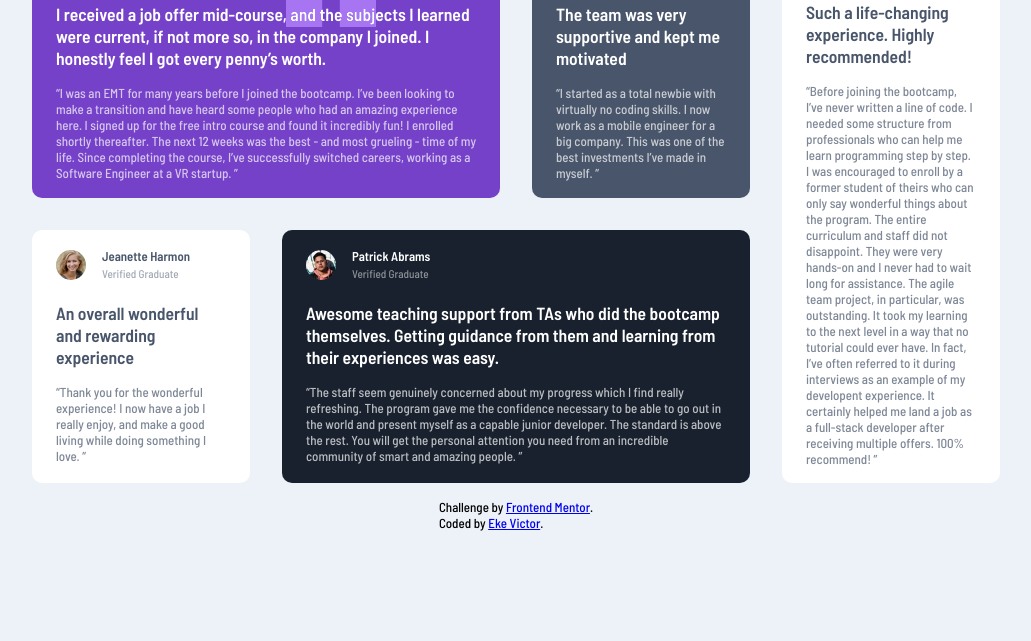
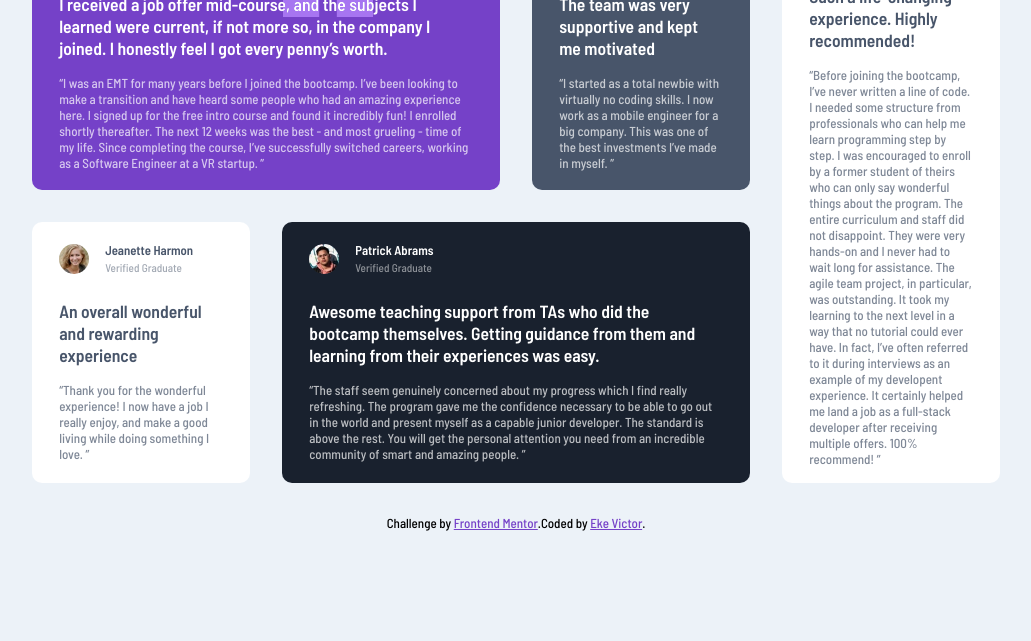
Before and after one commit to Evavic44/testimonial-grid-section, a plain HTML site: page index.html in a window 1280 px wide. Shown: the part 191-832 px from the top of the page, without its empty margins (124-1155 px from the left). Drawn offline with Linux system fonts and the light colour scheme.

Commit message:
Style attribution links

```diff
--- a/css/style.css
+++ b/css/style.css
@@ -30,7 +30,6 @@ body {
    justify-content: center;
    height: 100vh;
    margin: 1rem auto;
-   /* max-width: var(--desktop-width); */
    max-width: 1000px;
    background-color: var(--light-grayish-blue);
 }
@@ -48,6 +47,15 @@ img {
    width: 30px;
 }
 
+a {
+   color: var(--moderate-violet);
+   transition: color 0.4s ease-in-out;
+}
+
+a:hover {
+   color: var(--very-dark-grayish-blue);
+}
+
 .container-grid {
    display: grid;
    grid-template-columns: repeat(4, 1fr);
@@ -61,7 +69,7 @@ img {
    display: flex;
    flex-direction: column;
    justify-content: space-around;
-   padding: 1rem 1.5rem;
+   padding: 1rem 1.7rem;
    border-radius: 10px;
 }
 
@@ -124,3 +132,9 @@ article h3 {
    font-size: 1.1rem;
    padding: 1rem 0;
 }
+
+/* Footer */
+#attribution {
+   display: flex;
+   margin: 1rem 0;
+}
```
